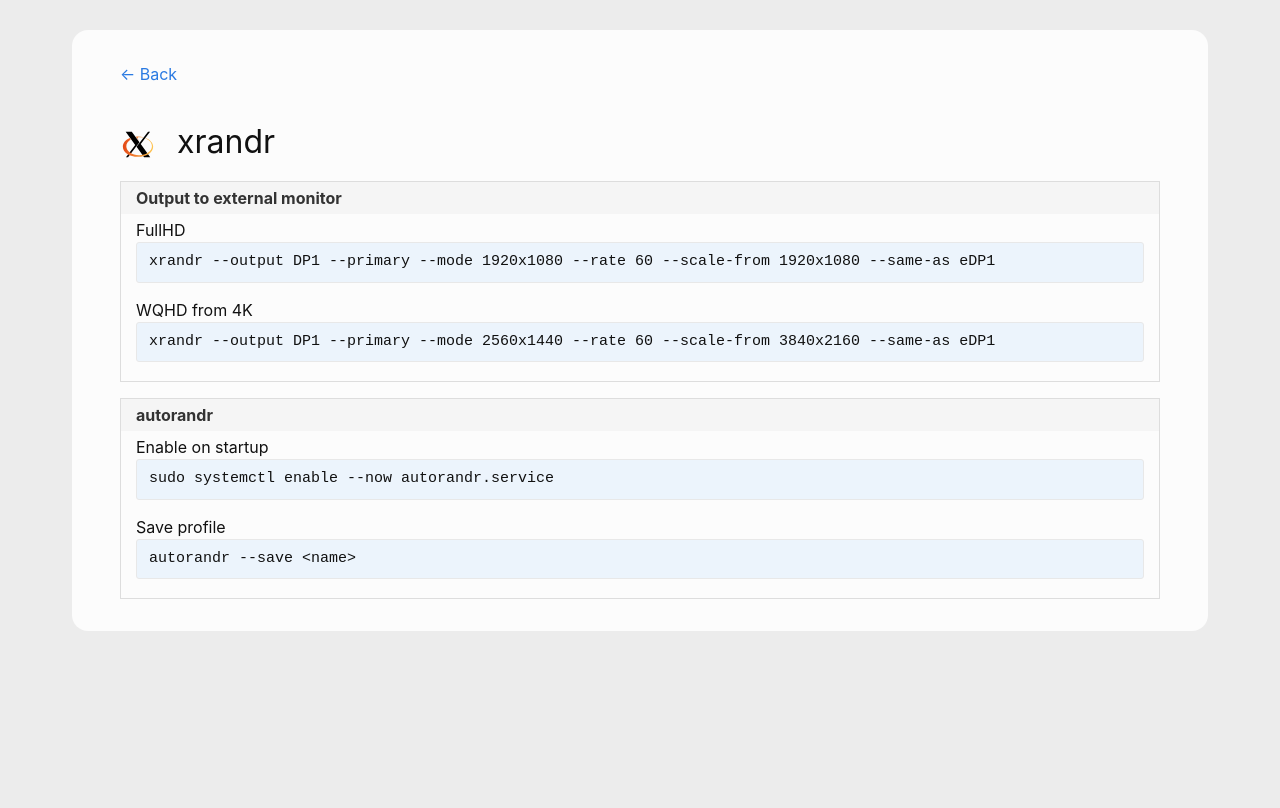
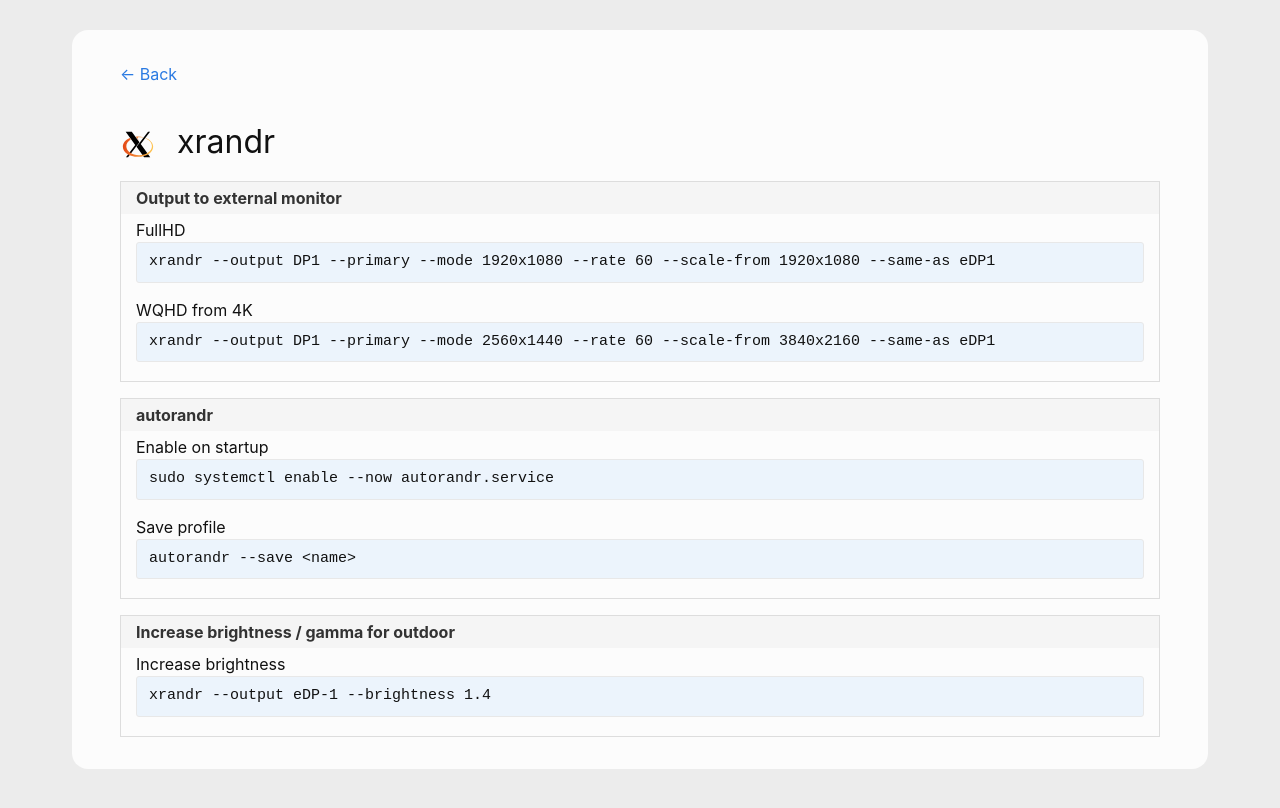
Before and after one commit to andreas-mausch/cheatsheets, a Jekyll site: the page built from _cheatsheets/xrandr.md, in a window 1280 px wide. Shown: the top 808 px of the page. Built offline with Jekyll 4.4.1, drawn with Linux system fonts in a browser that asks for light colours.

Commit message:
Increase brightness

```diff
--- a/_cheatsheets/xrandr.md
+++ b/_cheatsheets/xrandr.md
@@ -11,4 +11,7 @@ section:
     commands:
       Enable on startup: sudo systemctl enable --now autorandr.service
       Save profile: autorandr --save <name>
+  - name: Increase brightness / gamma for outdoor
+    commands:
+      Increase brightness: xrandr --output eDP-1 --brightness 1.4
 ---
```
